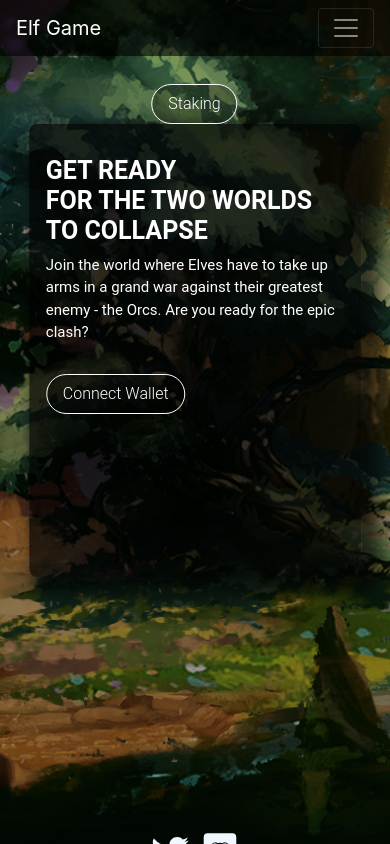
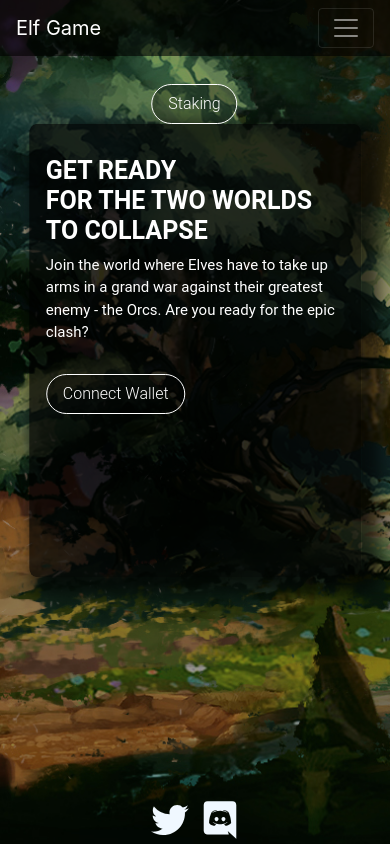
Before and after one commit to neroxqs/EGSite, a plain HTML site: page index.html in a window 390 px wide. Drawn offline with nearby package versions, Linux system fonts and the light colour scheme.

Commit message:
Update queries.css

```diff
--- a/queries.css
+++ b/queries.css
@@ -110,11 +110,9 @@
     .hero-text-box p{
         font-size: 18px;
     }
-   .main-footer {
-      height: 15px;
-           bottom: 2px;
-/*         font-size: 15px; */
-    }
+     .footer-icon{
+   font-size: 10px;
+   }
 
 
 
@@ -161,10 +159,9 @@
     .hero-text-box p{
         font-size: 15px;
     }
-   .main-footer {
-      height: 15px;
-/*         font-size: 15px; */
-    }
+   .footer-icon{
+   font-size: 8px;
+   }
 
 }
 
```
